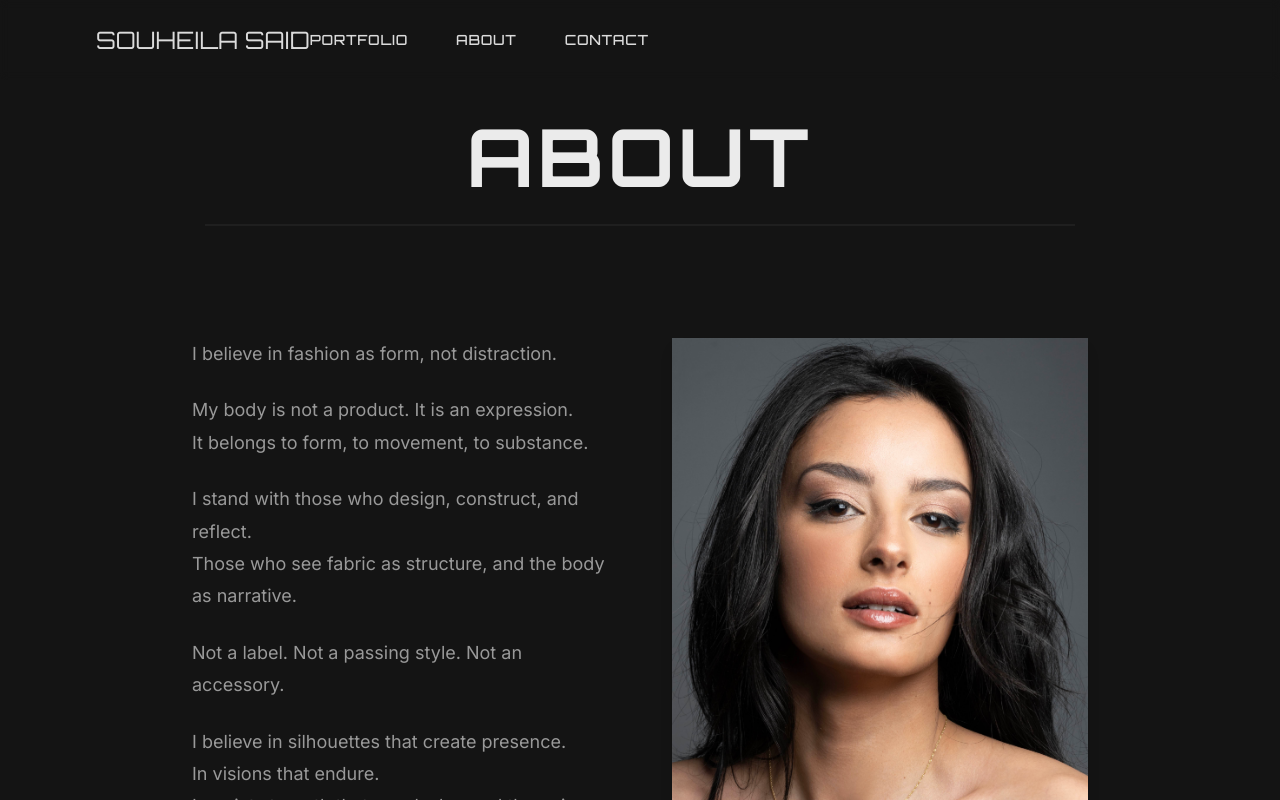
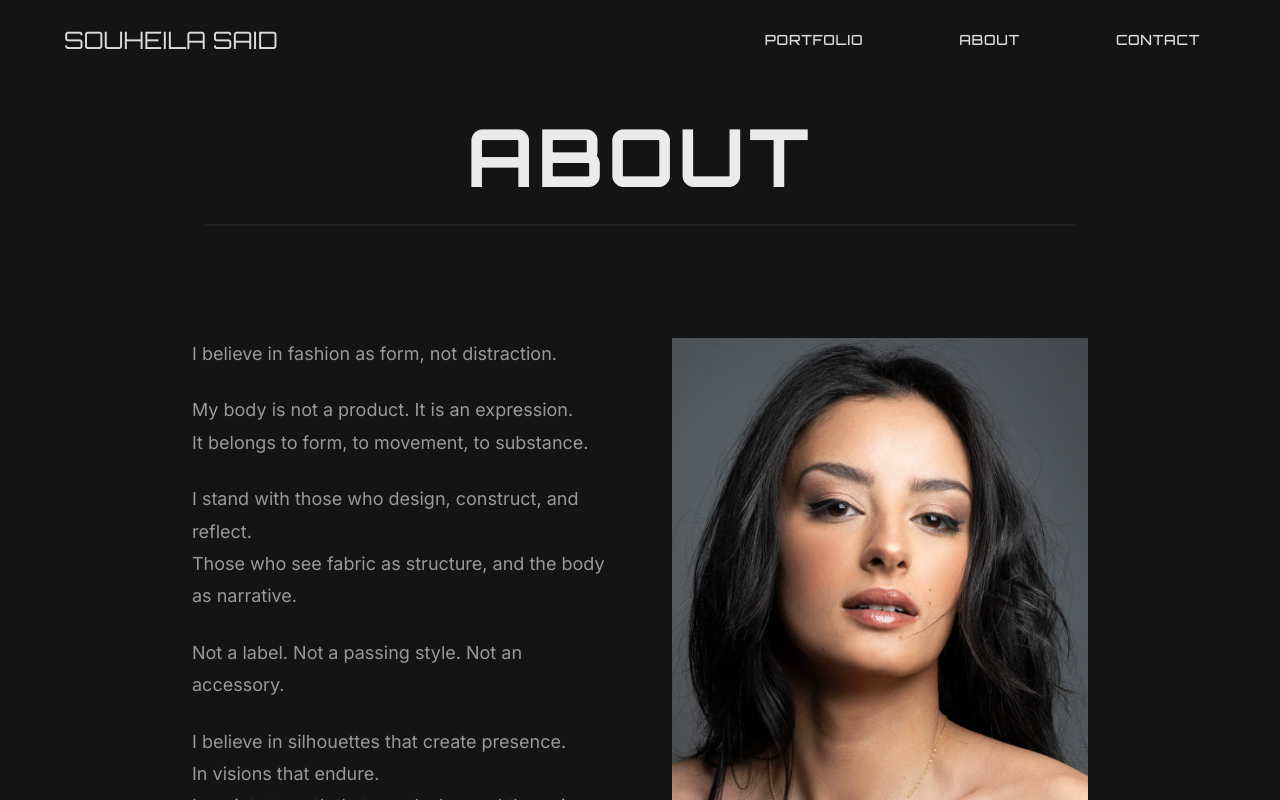
Before and after one commit to xxxsosoxxx/portfolio, a React (Vite) app: page /about in a window 1280 px wide. Shown: the top 800 px of the page. Built offline with nearby package versions, Linux system fonts and the light colour scheme.

Commit message:
fix: navbar space

```diff
--- a/client/components/Navigation.tsx
+++ b/client/components/Navigation.tsx
@@ -43,12 +43,15 @@ export function Navigation() {
         )}
       >
         <div className="section-padding">
+          <div className="container mx-auto">
             <div className="flex items-center justify-between">
-            <Link to="/" className="logo">
+              <div className="flex-1">
+                <Link to="/" className="logo inline-block">
                   SOUHEILA SAID
                 </Link>
+              </div>
 
-            <div className="hidden md:flex items-center gap-8 md:gap-12">
+              <div className="hidden md:flex items-center justify-end flex-1 gap-16">
                 {navItems.map((item) => (
                   <Link
                     key={item.href}
@@ -61,17 +64,20 @@ export function Navigation() {
                 ))}
               </div>
 
+              <div className="flex md:hidden items-center justify-end pl-8">
                 <button
                   onClick={() => setIsMenuOpen(!isMenuOpen)}
-              className="md:hidden flex flex-col justify-center items-center w-6 h-6 space-y-1"
+                  className="flex flex-col justify-center items-center w-6 h-6 space-y-1"
                   aria-label="Toggle menu"
-              aria-expanded={isMenuOpen}
+                  aria-expanded={isMenuOpen ? "true" : "false"}
                 >
                   <span className="sr-only">Toggle navigation menu</span>
                   <span className={cn("block w-6 h-px bg-current transition-all", isMenuOpen && "rotate-45 translate-y-2")} />
                   <span className={cn("block w-6 h-px bg-current transition-opacity", isMenuOpen && "opacity-0")} />
                   <span className={cn("block w-6 h-px bg-current transition-all", isMenuOpen && "-rotate-45 -translate-y-2")} />
                 </button>
+              </div>
+            </div>
           </div>
         </div>
       </nav>
--- a/client/global.css
+++ b/client/global.css
@@ -127,18 +127,30 @@
 @layer components {
   /* Nav avec effet scroll & glass */
   .nav {
-    @apply fixed top-0 left-0 right-0 z-50 backdrop-blur-lg transition-colors duration-500 ease-in-out;
+    @apply fixed top-0 left-0 right-0 z-50 transition-all duration-500 ease-in-out;
     background-color: var(--nav-bg-unscrolled);
-    position: relative;
     border: none;
+    min-height: var(--nav-height);
+    display: flex;
+    align-items: center;
+    -webkit-backdrop-filter: blur(16px);
+    backdrop-filter: blur(16px);
   }
 
   .nav .section-padding {
-    @apply py-4;
+    @apply w-full py-4;
+  }
+
+  .nav .container {
+    @apply max-w-[1400px] mx-auto w-full;
   }
 
   .nav .logo {
-    @apply py-2;
+    @apply py-2 text-xl md:text-2xl;
+  }
+
+  .nav-link {
+    @apply px-4 py-2;
   }
   .nav.unscrolled {
     @apply transition-colors duration-300 ease-in-out;
@@ -153,7 +165,7 @@
   }
 
   .logo {
-    @apply text-2xl font-orbitron transition-transform duration-300 ease-out;
+    @apply text-xl md:text-2xl font-orbitron transition-transform duration-300 ease-out;
     color: var(--nav-text);
   }
 
@@ -163,7 +175,7 @@
 
   .nav-link {
     @apply font-orbitron text-sm font-medium uppercase tracking-wider
-           transition-colors duration-200 ease-in-out;
+           transition-colors duration-200 ease-in-out px-4;
     color: var(--nav-text);
     text-shadow: none;
   }
@@ -257,14 +269,15 @@
 
   .no-scrollbar {
     -ms-overflow-style: none;
-    scrollbar-width: none;
   }
   .no-scrollbar::-webkit-scrollbar {
     display: none;
+    width: 0;
+    height: 0;
   }
 
   .gallery-item {
-  @apply transition-transform transition-shadow duration-300 ease-in-out rounded-lg overflow-hidden;
+  @apply transition-all duration-300 ease-in-out rounded-lg overflow-hidden;
 }
 
   .gallery-item:hover {
@@ -343,6 +356,7 @@
     text-shadow: 0 1px 3px var(--text-shadow-color);
     font-size: clamp(1rem, 4vw, 1.25rem);
     line-height: 1.8;
+    -webkit-backdrop-filter: blur(2px);
     backdrop-filter: blur(2px);
   }
 
--- a/client/styles/navigation.css
+++ b/client/styles/navigation.css
@@ -5,8 +5,44 @@
   align-items: center;
 }
 
-.nav-padding {
-  padding-top: var(--nav-height);
+.nav .section-padding {
+  width: 100%;
+  padding: 0 1.5rem;
+}
+
+.nav .container {
+  width: 100%;
+  max-width: 1400px;
+  margin: 0 auto;
+  height: 100%;
+}
+
+.nav .logo {
+  font-size: 1.25rem;
+  line-height: 1;
+  padding: 0.5rem 0;
+  display: inline-block;
+}
+
+@media (min-width: 768px) {
+  .nav .logo {
+    font-size: 1.5rem;
+  }
+
+  .nav .section-padding {
+    padding: 0 2rem;
+  }
+}
+
+.nav-link {
+  display: inline-block;
+  padding: 0.5rem 1rem;
+  transition: all 0.2s ease-in-out;
+}
+
+/* Mobile menu button positioning */
+.nav .mobile-menu-button {
+  margin-left: 2rem;
 }
 
 /* Hero block spacing */
```
Lines whose indentation alone changed are shown as unchanged.
